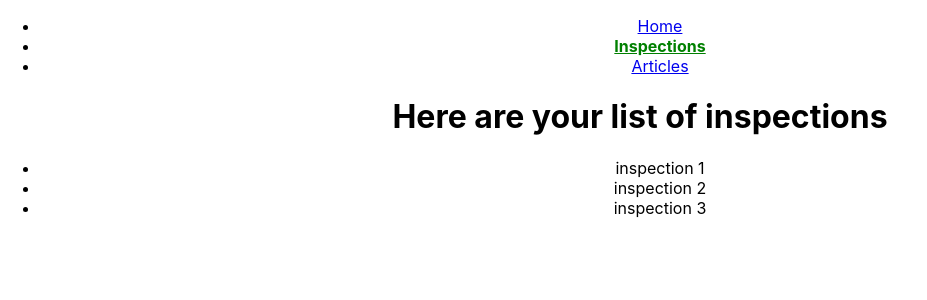
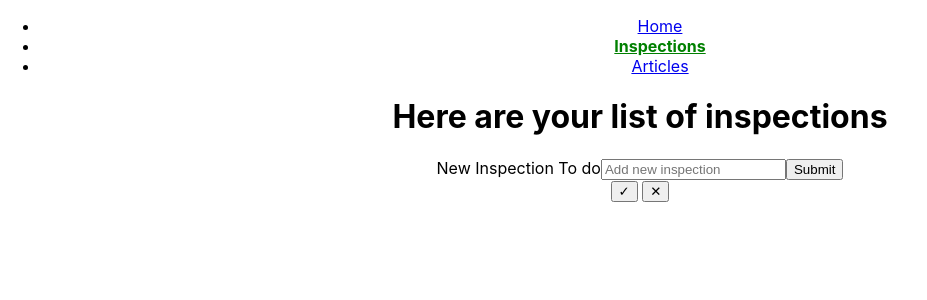
Before and after one commit to DJ-Lor/reacthooks, a React (Create React App) app: page /inspections in a window 1280 px wide. Shown: the top 300 px of the page, without its empty margins (0-927 px from the left). Built offline with nearby package versions, Linux system fonts and the light colour scheme.

Commit message:
formInspect and inspectList components

```diff
--- a/package.json
+++ b/package.json
@@ -7,6 +7,7 @@
     "@testing-library/react": "^13.4.0",
     "@testing-library/user-event": "^13.5.0",
     "react": "^18.2.0",
+    "react-bootstrap": "^2.7.4",
     "react-dom": "^18.2.0",
     "react-router-dom": "^6.11.1",
     "react-scripts": "5.0.1",
--- /dev/null
+++ b/src/Components/FormInspect.jsx
@@ -0,0 +1,34 @@
+
+import { useState } from "react";
+
+
+export default function FormInspect({addInspect}) {
+
+    const [value, setValue] = useState();
+
+    const handleSubmit = e => {
+        e.preventDefault();
+        if (!value) {
+            return
+        } else {
+            addInspect(value);
+            setValue("");
+        }
+    };
+
+    return (
+        <div>
+            <form>
+                <label>New Inspection To do</label>
+                <input type="text" value={value} onChange={ e => setValue(e.target.value)}  placeholder="Add new inspection"/>
+                <button type="Submit" onClick={handleSubmit}> Submit </button>
+
+            </form>
+
+        </div>
+    )
+
+
+
+
+}
--- /dev/null
+++ b/src/Components/Inspect.jsx
@@ -0,0 +1,14 @@
+
+
+
+export default function Inspect({ inspect, index, markInspect, deleteInspect }) {
+    return (
+      <div className="inspect">
+        <span style={{ textDecoration: inspect.isDone ? "color: grey" : "" }}>{inspect.text}</span>
+        <div>
+          <button onClick={() => markInspect(index)}>✓</button>{' '}
+          <button onClick={() => deleteInspect(index)}>✕</button>
+        </div>
+      </div>
+    );
+  }
--- a/src/Pages/Inspections.jsx
+++ b/src/Pages/Inspections.jsx
@@ -1,8 +1,11 @@
 import { useState } from "react";
+import { Card } from "react-bootstrap";
+import FormInspect from "../Components/FormInspect";
+import Inspect from "../Components/Inspect";
 
 export default function Inspections() {
 
-    const {inspect, setInspect} = useState([{
+    const [inspect, setInspect] = useState([{
         id: 0,
         inspectText: "sample inspect",
         isDone: false
@@ -30,17 +33,26 @@ export default function Inspections() {
     return (
         <div>
             <h1> Here are your list of inspections </h1>
-            <ul>
-                <li>
-                    inspection 1
-                </li>
-                <li>
-                    inspection 2
-                </li>
-                <li>
-                    inspection 3
-                </li>
-            </ul>
+            <FormInspect addInspect={addInspect} />
+            <div>
+                {inspect.map((inspect, index) => (
+                <Card>
+                <Card.Body>
+                    <Inspect
+                    key={index}
+                    index={index}
+                    inspect={inspect}
+                    markInspect={markInspect}
+                    deleteInspect={deleteInspect}
+                    />
+                </Card.Body>
+                </Card>
+            ))}
+            </div>
+
+
+
+
         </div>
     );
 
```
Also changed, not shown: 1 other file (tests, documents, lock files or other folders).
